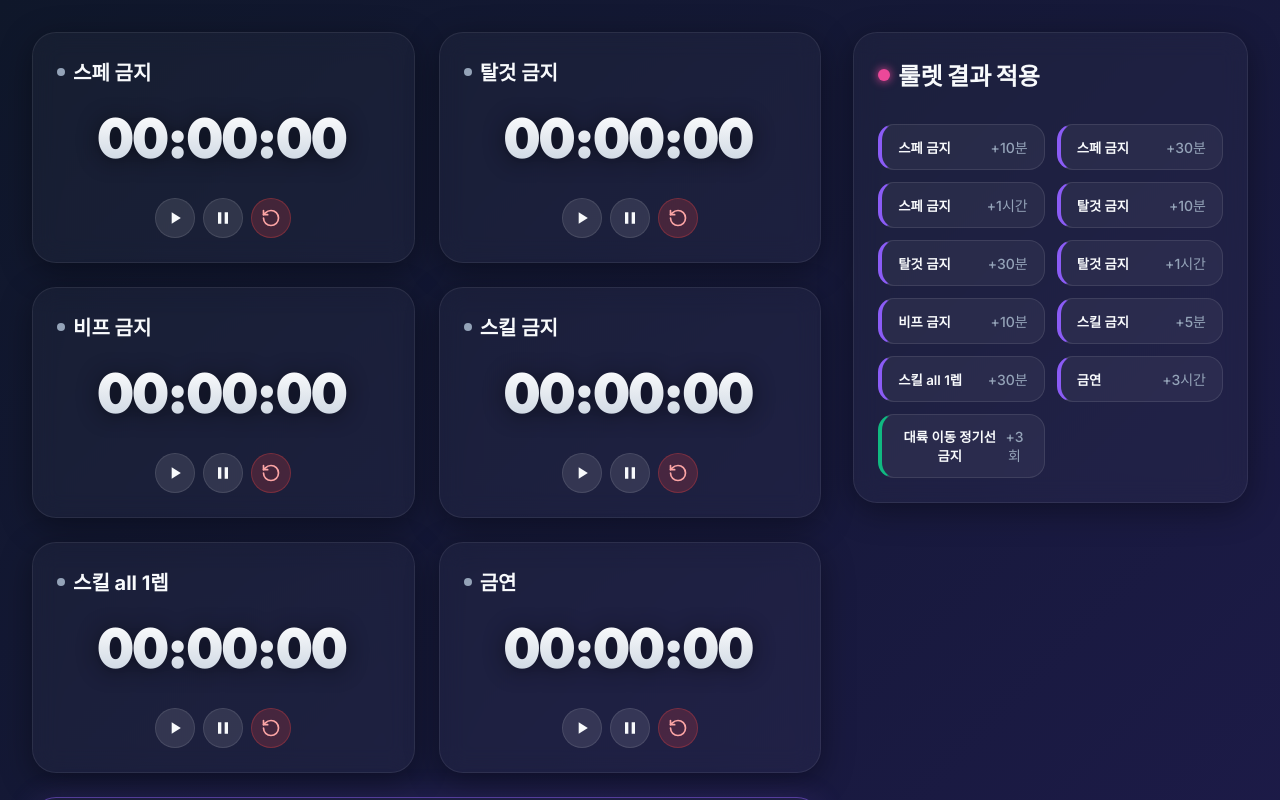
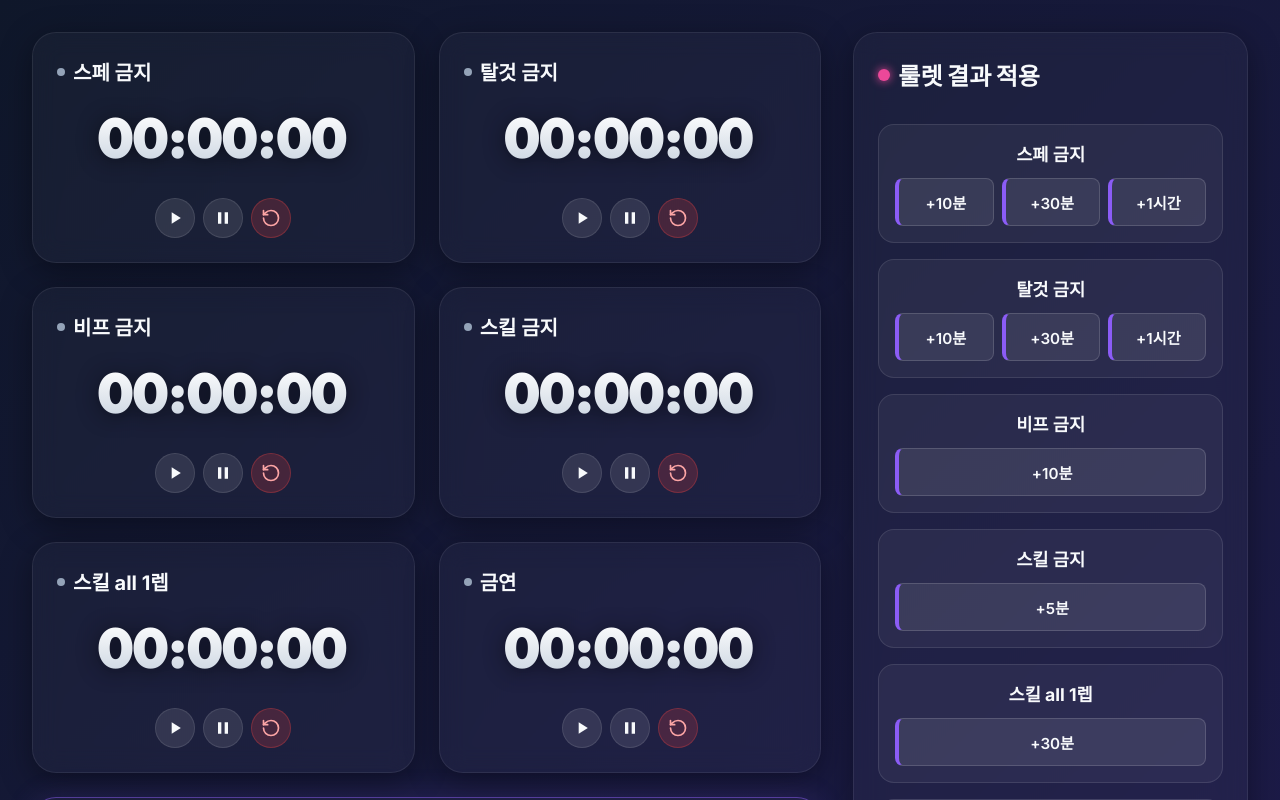
Before and after one commit to cksqls97/roulette, a React (Vite) app: page / in a window 1280 px wide. Shown: the top 800 px of the page. Built offline with nearby package versions, Linux system fonts and the light colour scheme.

Commit message:
feat: group roulette buttons by timer name

```diff
--- a/src/App.css
+++ b/src/App.css
@@ -82,23 +82,50 @@
   box-shadow: 0 0 10px var(--accent-secondary);
 }
 
-.actions-list {
+.actions-grouped-list {
+  display: flex;
+  flex-direction: column;
+  gap: 1rem;
+}
+
+.action-group {
+  display: flex;
+  flex-direction: column;
+  gap: 0.5rem;
+  background: rgba(255, 255, 255, 0.05);
+  border: 1px solid rgba(255, 255, 255, 0.1);
+  border-radius: 1rem;
+  padding: 1rem;
+}
+
+.action-group-header {
+  font-size: 1.1rem;
+  font-weight: 700;
+  color: var(--text-main);
+  margin-bottom: 0.25rem;
+  text-align: center;
+}
+
+.action-group-buttons {
   display: grid;
-  grid-template-columns: repeat(2, 1fr);
-  gap: 0.75rem;
+  grid-template-columns: repeat(auto-fit, minmax(80px, 1fr));
+  gap: 0.5rem;
 }
 
 .action-btn {
   display: flex;
   align-items: center;
-  justify-content: space-between;
-  padding: 0.75rem 1rem;
-  background: rgba(255, 255, 255, 0.05);
-  border: 1px solid rgba(255, 255, 255, 0.1);
-  border-radius: 1rem;
+  justify-content: center;
+  padding: 0.75rem;
+  background: rgba(255, 255, 255, 0.08);
+  border: 1px solid rgba(255, 255, 255, 0.15);
+  border-radius: 0.5rem;
   color: var(--text-main);
   font-weight: 600;
-  transition: all 0.3s cubic-bezier(0.4, 0, 0.2, 1);
+  cursor: pointer;
+  transition: all 0.2s ease;
+  font-family: inherit;
+  font-size: 0.95rem;
   position: relative;
   overflow: hidden;
 }
--- a/src/App.tsx
+++ b/src/App.tsx
@@ -383,64 +383,61 @@ function App() {
 
         <section className="roulette-section">
           <h2 className="title-font">룰렛 결과 적용</h2>
-          <div className="actions-list">
-            {/* 스페 금지 */}
-            <button className="action-btn time-add" onClick={() => handleRoulette('space10m')}>
-              <span>스페 금지</span>
-              <span className="action-desc">+10분</span>
-            </button>
-            <button className="action-btn time-add" onClick={() => handleRoulette('space30m')}>
-              <span>스페 금지</span>
-              <span className="action-desc">+30분</span>
-            </button>
-            <button className="action-btn time-add" onClick={() => handleRoulette('space1h')}>
-              <span>스페 금지</span>
-              <span className="action-desc">+1시간</span>
-            </button>
+          <div className="actions-grouped-list">
 
-            {/* 탈것 금지 */}
-            <button className="action-btn time-add" onClick={() => handleRoulette('mount10m')}>
-              <span>탈것 금지</span>
-              <span className="action-desc">+10분</span>
-            </button>
-            <button className="action-btn time-add" onClick={() => handleRoulette('mount30m')}>
-              <span>탈것 금지</span>
-              <span className="action-desc">+30분</span>
-            </button>
-            <button className="action-btn time-add" onClick={() => handleRoulette('mount1h')}>
-              <span>탈것 금지</span>
-              <span className="action-desc">+1시간</span>
-            </button>
+            <div className="action-group">
+              <div className="action-group-header">스페 금지</div>
+              <div className="action-group-buttons">
+                <button className="action-btn time-add" onClick={() => handleRoulette('space10m')}>+10분</button>
+                <button className="action-btn time-add" onClick={() => handleRoulette('space30m')}>+30분</button>
+                <button className="action-btn time-add" onClick={() => handleRoulette('space1h')}>+1시간</button>
+              </div>
+            </div>
 
-            {/* 비프 금지 */}
-            <button className="action-btn time-add" onClick={() => handleRoulette('bifrost10m')}>
-              <span>비프 금지</span>
-              <span className="action-desc">+10분</span>
-            </button>
+            <div className="action-group">
+              <div className="action-group-header">탈것 금지</div>
+              <div className="action-group-buttons">
+                <button className="action-btn time-add" onClick={() => handleRoulette('mount10m')}>+10분</button>
+                <button className="action-btn time-add" onClick={() => handleRoulette('mount30m')}>+30분</button>
+                <button className="action-btn time-add" onClick={() => handleRoulette('mount1h')}>+1시간</button>
+              </div>
+            </div>
 
-            {/* 스킬 금지 */}
-            <button className="action-btn time-add" onClick={() => handleRoulette('skill5m')}>
-              <span>스킬 금지</span>
-              <span className="action-desc">+5분</span>
-            </button>
+            <div className="action-group">
+              <div className="action-group-header">비프 금지</div>
+              <div className="action-group-buttons">
+                <button className="action-btn time-add" onClick={() => handleRoulette('bifrost10m')}>+10분</button>
+              </div>
+            </div>
 
-            {/* 스킬 all 1렙 */}
-            <button className="action-btn time-add" onClick={() => handleRoulette('skillLvl1_30m')}>
-              <span>스킬 all 1렙</span>
-              <span className="action-desc">+30분</span>
-            </button>
+            <div className="action-group">
+              <div className="action-group-header">스킬 금지</div>
+              <div className="action-group-buttons">
+                <button className="action-btn time-add" onClick={() => handleRoulette('skill5m')}>+5분</button>
+              </div>
+            </div>
 
-            {/* 금연 */}
-            <button className="action-btn time-add" onClick={() => handleRoulette('smoke3h')}>
-              <span>금연</span>
-              <span className="action-desc">+3시간</span>
-            </button>
+            <div className="action-group">
+              <div className="action-group-header">스킬 all 1렙</div>
+              <div className="action-group-buttons">
+                <button className="action-btn time-add" onClick={() => handleRoulette('skillLvl1_30m')}>+30분</button>
+              </div>
+            </div>
 
-            {/* 대륙 정기선 */}
-            <button className="action-btn count-add" onClick={() => handleRoulette('liner3')}>
-              <span>대륙 이동 정기선 금지</span>
-              <span className="action-desc">+3회</span>
-            </button>
+            <div className="action-group">
+              <div className="action-group-header">금연</div>
+              <div className="action-group-buttons">
+                <button className="action-btn time-add" onClick={() => handleRoulette('smoke3h')}>+3시간</button>
+              </div>
+            </div>
+
+            <div className="action-group">
+              <div className="action-group-header">대륙 이동 정기선 금지</div>
+              <div className="action-group-buttons">
+                <button className="action-btn count-add" onClick={() => handleRoulette('liner3')}>+3회</button>
+              </div>
+            </div>
+
           </div>
         </section>
       </main>
```
